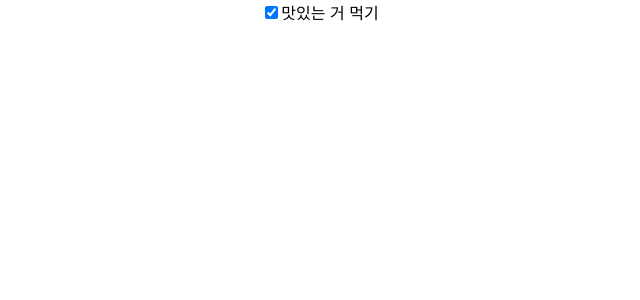
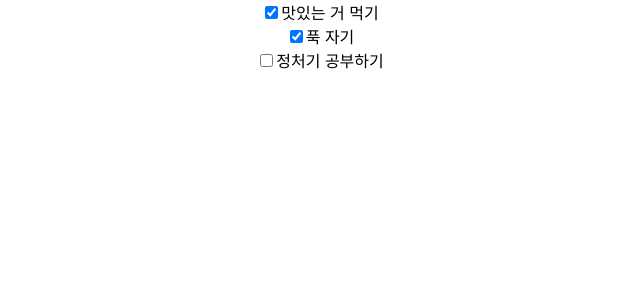
Before and after one commit to minWachya/2023-web-proj-todo-front, a React (Create React App) app: page / in a window 1280 px wide. Shown: the top 300 px of the page, without its empty margins (320-960 px from the left). Built offline with nearby package versions, Linux system fonts and the light colour scheme.

Commit message:
[feat] props로  더미데이터만들어서 Todo item 여러 개 생성

```diff
--- a/src/App.js
+++ b/src/App.js
@@ -5,16 +5,28 @@ import './App.css';
 class App extends React.Component {
   constructor(props) {
     super(props);
+    // 나중에 백엔드에서 받아 올 데이터. 지금 이건 더미 데이터임.
     this.state = {
-      item: {id:0, title: '맛있는 거 먹기', done: true},
+      items: [
+        {id:0, title: '맛있는 거 먹기', done: true},
+        {id:1, title: '푹 자기', done: true},
+        {id:2, title: '정처기 공부하기', done: false}]
     };
   }
 
   render() {
+    // Todo 컴포넌트 배열 생성
+    var todoItems = this.state.items.map(
+      (item, index) => (
+        <Todo item={item} />
+      )
+    );
+
     return (
       <div className='App'>
-        <Todo item={this.state.item}/>
-        {/* 주석은 이렇게 답니다... 꽤나 복잡하군 */}
+
+        {/* Todo 컴포넌트 여러 개 */}
+        {todoItems}
         {
           // 한줄 주석은 요로코롬.
         }
```
